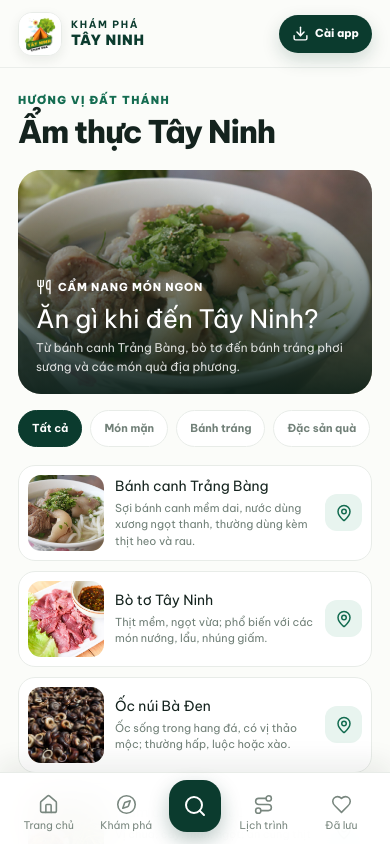
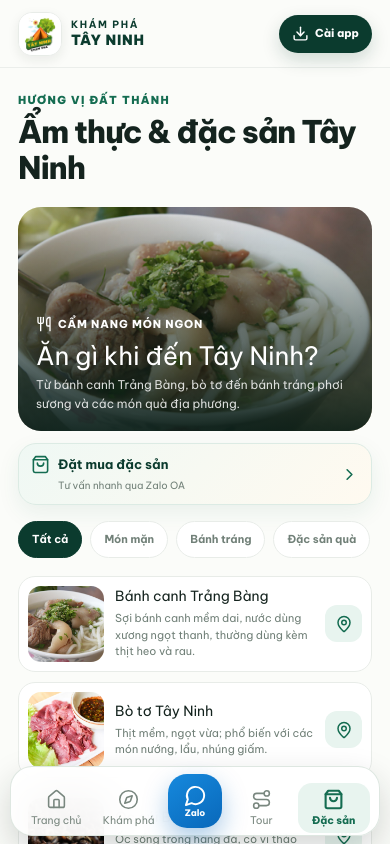
Before and after one commit to minhminhpicture/tayninhtravelapp, a Next.js app: page / in a window 390 px wide. Both pictures are taken after a click on the button "Ẩm thực". Shown: the top 844 px of the page. Built offline with nearby package versions, Linux system fonts and the light colour scheme.

Commit message:
Polish mobile navigation and remove rice paper festival

```diff
--- a/app/globals.css
+++ b/app/globals.css
@@ -28,7 +28,7 @@ button { cursor: pointer; }
 .install-top { min-height: 38px; border: 0; border-radius: 999px; padding: 9px 13px; display: inline-flex; align-items: center; justify-content: center; gap: 6px; background: var(--pine); color: #fff; font-size: 11px; font-weight: 800; box-shadow: 0 7px 18px rgba(11,59,46,.18); transition: transform .15s ease, box-shadow .15s ease; }
 .install-top:active { transform: scale(.93); box-shadow: 0 3px 10px rgba(11,59,46,.12); }
 .install-top:hover { box-shadow: 0 10px 24px rgba(11,59,46,.24); }
-.screen-content { padding-bottom: calc(100px + env(safe-area-inset-bottom)); min-height: calc(100dvh - 68px); }
+.screen-content { padding-bottom: calc(112px + env(safe-area-inset-bottom)); min-height: calc(100dvh - 68px); }
 
 .hero-panel { margin: 12px 14px 0; }
 .hero-card { min-height: 245px; border-radius: 28px; overflow: hidden; position: relative; background: var(--pine); box-shadow: 0 16px 34px rgba(12,62,46,.16); }
@@ -215,6 +215,12 @@ button { cursor: pointer; }
 .food-hero span { display: flex; align-items: center; gap: 6px; font-size: 11px; font-weight: 800; text-transform: uppercase; letter-spacing: .08em; }
 .food-hero h2 { font-size: clamp(22px, 6.5vw, 29px); line-height: 1.2; margin: 8px 0 5px; }
 .food-hero p { font-size: 12px; line-height: 1.55; color: rgba(255,255,255,.84); margin: 0; max-width: 370px; }
+.specialty-cta { width: 100%; min-height: 62px; margin-top: 12px; padding: 10px 12px; border: 1px solid #dcebe4; border-radius: 18px; display: grid; grid-template-columns: 1fr auto; align-items: center; gap: 2px 10px; color: var(--pine); background: linear-gradient(135deg, #eff8f4, #fffaf0); text-align: left; box-shadow: 0 8px 22px rgba(20, 108, 81, .08); }
+.specialty-cta span { display: flex; align-items: center; gap: 8px; }
+.specialty-cta span svg { color: var(--green); }
+.specialty-cta b { font-size: 13px; }
+.specialty-cta small { grid-column: 1; padding-left: 27px; color: var(--muted); font-size: 10px; }
+.specialty-cta > svg { grid-column: 2; grid-row: 1 / span 2; color: var(--green); }
 .food-filters { display: flex; gap: 8px; overflow-x: auto; scrollbar-width: none; margin: 16px 0; padding-bottom: 2px; }
 .food-filters button { border: 1px solid var(--line); color: var(--muted); background: #fff; padding: 9px 13px; border-radius: 99px; font-size: 11px; font-weight: 700; white-space: nowrap; }
 .food-filters button.active { background: var(--pine); border-color: var(--pine); color: #fff; }
@@ -278,10 +284,12 @@ button { cursor: pointer; }
 .draft-row small { color: var(--muted); font-size: 10px; margin-top: 3px; }
 .draft-row button { width: 34px; height: 34px; border: 0; border-radius: 11px; display: grid; place-items: center; background: #f4f4f2; color: var(--muted); }
 
-.bottom-nav { position: fixed; bottom: 0; left: 50%; transform: translateX(-50%); width: min(100%, 480px); z-index: 50; height: calc(72px + env(safe-area-inset-bottom)); padding: 7px 10px max(7px, env(safe-area-inset-bottom)); background: rgba(255,255,255,.96); -webkit-backdrop-filter: blur(18px); backdrop-filter: blur(18px); border-top: 1px solid var(--line); box-shadow: 0 -10px 26px rgba(20,35,30,.08); display: grid; grid-template-columns: 1fr 1fr 60px 1fr 1fr; align-items: center; }
-.bottom-nav > button { border: 0; background: none; color: #79877f; display: grid; justify-items: center; gap: 4px; font-size: clamp(9px, 2.7vw, 11px); line-height: 1.2; padding: 5px 1px; }
-.bottom-nav > button.active { color: var(--green); font-weight: 800; }
-.bottom-nav .nav-main { width: 52px; height: 52px; border-radius: 18px; place-self: end center; margin-bottom: 14px; display: grid; place-items: center; color: #fff; background: var(--pine); box-shadow: 0 8px 20px rgba(11,59,46,.28); }
+.bottom-nav { position: fixed; bottom: max(8px, env(safe-area-inset-bottom)); left: 50%; transform: translateX(-50%); width: min(calc(100% - 20px), 460px); z-index: 50; height: 70px; padding: 7px 9px; background: rgba(255,255,255,.94); -webkit-backdrop-filter: blur(22px); backdrop-filter: blur(22px); border: 1px solid rgba(220, 229, 223, .92); border-radius: 22px; box-shadow: 0 14px 34px rgba(20,35,30,.18); display: grid; grid-template-columns: 1fr 1fr 60px 1fr 1fr; align-items: center; }
+.bottom-nav > button { min-height: 50px; border: 0; border-radius: 14px; background: none; color: #79877f; display: grid; justify-items: center; align-content: center; gap: 4px; font-size: clamp(9px, 2.7vw, 11px); line-height: 1.2; padding: 5px 1px; transition: color .18s ease, background .18s ease, transform .15s ease; }
+.bottom-nav > button:active { transform: scale(.92); }
+.bottom-nav > button.active { color: var(--green); background: var(--mint); font-weight: 800; }
+.bottom-nav .nav-main { width: 54px; height: 54px; min-height: 54px; border-radius: 19px; place-self: end center; margin-bottom: 13px; display: grid; place-items: center; align-content: center; gap: 1px; color: #fff; background: linear-gradient(145deg, #1689dd, #0968ba); box-shadow: 0 10px 24px rgba(9,104,186,.34); }
+.bottom-nav .nav-main span { font-size: 9px; font-weight: 800; }
 .modal-backdrop { position: absolute; inset: 0; z-index: 60; background: rgba(4,25,18,.54); display: flex; align-items: flex-end; backdrop-filter: blur(4px); }
 .search-modal, .install-modal { width: 100%; max-height: 83%; overflow: auto; background: #fbfcf9; border-radius: 28px 28px 0 0; padding: 10px 18px calc(22px + env(safe-area-inset-bottom)); animation: slideUp .28s ease-out; }
 .modal-handle { width: 38px; height: 4px; border-radius: 99px; background: #d1d9d4; margin: 0 auto 14px; }
@@ -310,7 +318,7 @@ button { cursor: pointer; }
 @media (min-width: 481px) {
   .app-frame { min-height: 880px; height: min(900px, calc(100dvh - 28px)); margin: 14px 0; border-radius: 34px; }
   .screen-content { height: calc(100% - 68px); overflow-y: auto; }
-  .bottom-nav { bottom: 14px; border-radius: 0 0 34px 34px; }
+  .bottom-nav { bottom: 22px; }
 }
 @media (max-width: 355px) {
   .topbar { padding-inline: 12px; }
--- a/app/page.tsx
+++ b/app/page.tsx
@@ -25,6 +25,7 @@ import {
   Search,
   Send,
   Share2,
+  ShoppingBag,
   Sparkles,
   Star,
   Ticket,
@@ -70,7 +71,7 @@ const quickActions = [
   { label: "Tour", icon: Route, action: "service" },
   { label: "Thuê xe", icon: Bike, action: "service" },
   { label: "Ẩm thực", icon: Utensils, action: "food" },
-  { label: "Lễ hội", icon: PartyPopper, action: "events" },
+  { label: "Đặc sản", icon: ShoppingBag, action: "food" },
   { label: "Hỗ trợ", icon: CircleHelp, action: "support" },
 ];
 
@@ -243,16 +244,6 @@ const allEvents: EventItem[] = [
     note: "Lễ hội đậm nét Nam Bộ với rước sắc thần, tế thần nông và nhiều trò chơi dân gian cộng đồng.",
     mapQuery: "Đình Hiệp Ninh, Tây Ninh",
   },
-  {
-    name: "Lễ hội bánh tráng Trảng Bàng",
-    lunarDate: "Theo lịch tổ chức từng năm",
-    startDate: "2026-03-01",
-    endDate: "2026-12-31",
-    location: "Trảng Bàng, Tây Ninh",
-    image: "/events/banh-trang-trang-bang.jpg",
-    note: "Không gian tôn vinh nghề làm bánh tráng, trình diễn thủ công, giao lưu văn hóa và thưởng thức đặc sản.",
-    mapQuery: "Trảng Bàng, Tây Ninh",
-  },
 ];
 
 function getEventStatus(event: EventItem, now: Date): "happening" | "upcoming" | "past" {
@@ -293,7 +284,7 @@ const foods = [
   { name: "Bánh tráng cuốn", category: "ricepaper", image: "/foods/banh-trang-cuon.jpg", note: "Nhiều vị mặn, ngọt, cay, chua; thường cuốn cùng tép hành, bơ hoặc muối." },
   { name: "Bánh tráng nướng", category: "ricepaper", image: "/foods/banh-trang-nuong.jpg", note: "Món ăn vặt giòn thơm, dễ mua khi khám phá Tây Ninh." },
   { name: "Muối Tây Ninh", category: "gift", image: "/foods/muoi-tay-ninh.jpg", note: "Có cả loại chay và mặn; phù hợp dùng tại chỗ hoặc mua về làm quà." },
-  { name: "Mãng cầu Núi Bà", category: "gift", image: "/foods/mang-cau.jpg", note: "Trái cây nổi bật của vùng chân núi Bà Đen, thơm và vị ngọt thanh.", url: "https://app.nabaden.vn" },
+  { name: "Mãng cầu Núi Bà", category: "gift", image: "/foods/mang-cau.jpg", note: "Trái cây nổi bật của vùng chân núi Bà Đen, thơm và vị ngọt thanh.", url: "https://zalo.me/2227000692046430780" },
   { name: "Nem bưởi", category: "vegetarian", image: "/foods/nem-buoi.jpg", note: "Món chay đặc trưng, có vị chua ngọt và kết cấu dai nhẹ." },
   { name: "Bánh canh chay", category: "vegetarian", image: "/foods/banh-canh-chay.jpg", note: "Lựa chọn thanh nhẹ, phù hợp hành trình tham quan vùng đất Thánh." },
   { name: "Kẹo thèo lèo", category: "sweet", image: "/foods/keo-theo-leo.jpg", note: "Món ngọt giòn thơm từ đậu phộng và mạch nha, tiện mua làm quà." },
@@ -373,6 +364,12 @@ export default function HomePage() {
     }, 4200);
     return () => window.clearInterval(timer);
   }, []);
+
+  useEffect(() => {
+    const content = document.querySelector<HTMLElement>(".screen-content");
+    content?.scrollTo({ top: 0, behavior: "smooth" });
+    window.scrollTo({ top: 0, behavior: "smooth" });
+  }, [tab]);
 
   const results = useMemo(() => destinations.filter((item) =>
     `${item.name} ${item.type}`.toLowerCase().includes(query.toLowerCase())
@@ -617,7 +614,7 @@ export default function HomePage() {
           {tab === "food" && (
             <section className="page-section food-page">
               <span className="page-kicker">HƯƠNG VỊ ĐẤT THÁNH</span>
-              <h1>Ẩm thực Tây Ninh</h1>
+              <h1>Ẩm thực & đặc sản Tây Ninh</h1>
               <div className="food-hero">
                 <img src="/foods/banh-canh-trang-bang.jpg" alt="Đặc sản ẩm thực Tây Ninh" />
                 <div>
@@ -626,6 +623,11 @@ export default function HomePage() {
                   <p>Từ bánh canh Trảng Bàng, bò tơ đến bánh tráng phơi sương và các món quà địa phương.</p>
                 </div>
               </div>
+              <button className="specialty-cta" onClick={() => window.open("https://zalo.me/2227000692046430780", "_blank")}>
+                <span><ShoppingBag size={19} /><b>Đặt mua đặc sản</b></span>
+                <small>Tư vấn nhanh qua Zalo OA</small>
+                <ChevronRight size={19} />
+              </button>
               <div className="food-filters" aria-label="Lọc món ăn">
                 {foodCategories.map((category) => (
                   <button key={category.id} className={foodCategory === category.id ? "active" : ""} onClick={() => setFoodCategory(category.id)}>
@@ -787,9 +789,9 @@ export default function HomePage() {
         <nav className="bottom-nav" aria-label="Điều hướng chính">
           <NavButton active={tab === "home"} icon={Home} label="Trang chủ" onClick={() => setTab("home")} />
           <NavButton active={tab === "explore"} icon={Compass} label="Khám phá" onClick={() => setTab("explore")} />
-          <button className="nav-main" onClick={() => setSearchOpen(true)} aria-label="Tìm kiếm"><Search size={24} /></button>
-          <NavButton active={tab === "plan"} icon={Route} label="Lịch trình" onClick={() => setTab("plan")} />
-          <NavButton active={tab === "saved"} icon={Heart} label="Đã lưu" onClick={() => setTab("saved")} />
+          <button className="nav-main" onClick={openZalo} aria-label="Liên hệ qua Zalo"><MessageCircle size={23} /><span>Zalo</span></button>
+          <NavButton active={tab === "tour"} icon={Route} label="Tour" onClick={() => setTab("tour")} />
+          <NavButton active={tab === "food"} icon={ShoppingBag} label="Đặc sản" onClick={() => setTab("food")} />
         </nav>
 
         {searchOpen && (
@@ -867,7 +869,7 @@ function DestinationCard({ item, favorite, onFavorite, onMap }: { item: typeof d
 }
 
 function NavButton({ active, icon: Icon, label, onClick }: { active: boolean; icon: typeof Home; label: string; onClick: () => void }) {
-  return <button className={active ? "active" : ""} onClick={onClick}><Icon size={21} strokeWidth={active ? 2.4 : 1.8} /><span>{label}</span></button>;
+  return <button className={active ? "active" : ""} onClick={onClick} aria-current={active ? "page" : undefined}><Icon size={21} strokeWidth={active ? 2.4 : 1.8} /><span>{label}</span></button>;
 }
 
 function HomeEventsSection({ events, onViewAll, onMap }: { events: EventItem[]; onViewAll: () => void; onMap: (q: string) => void }) {
```
